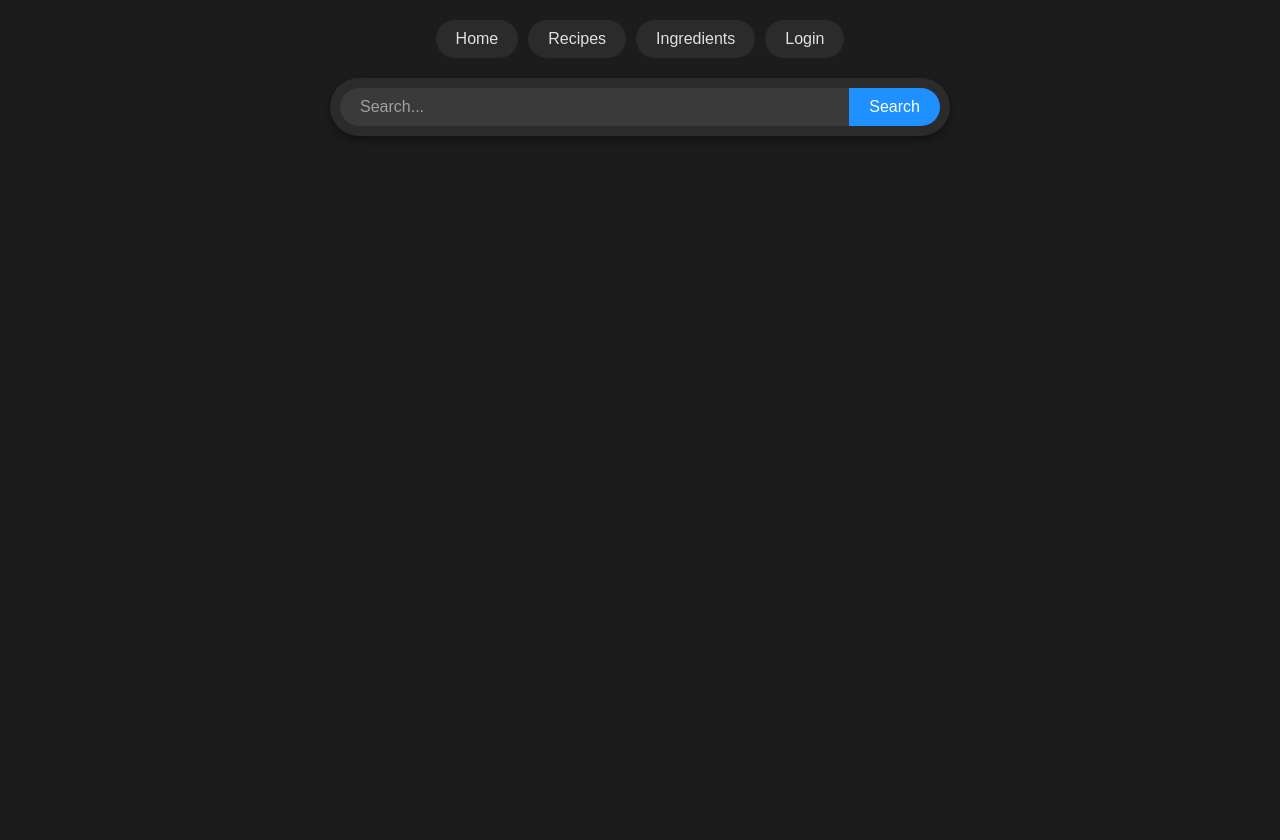
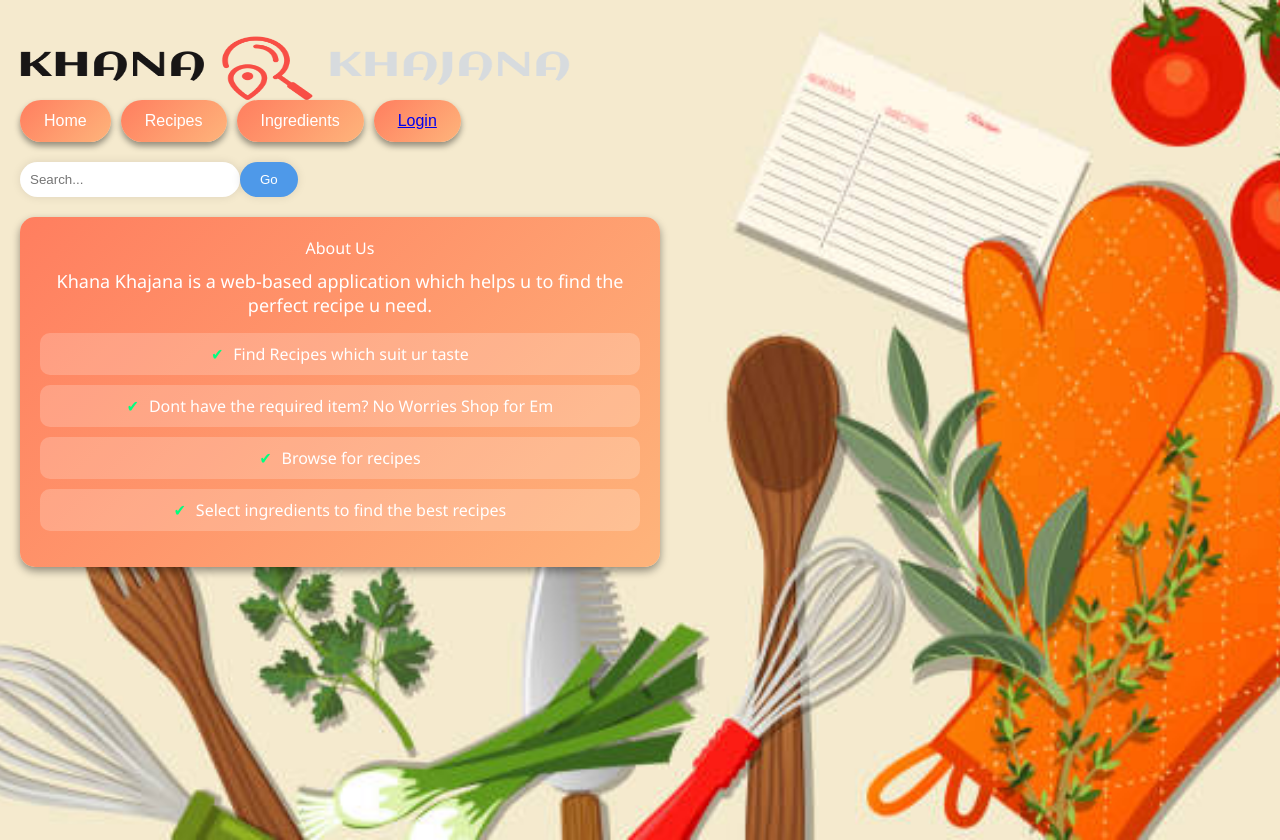
Before and after one commit to AadarG/KhanaKhajana, a plain HTML site: page index.html in a window 1280 px wide. Before the commit the page ends 800 px from the top, so only its background shows below. Drawn offline with Linux system fonts and the light colour scheme.

Commit message:
adar work implememtation

```diff
--- a/index.html
+++ b/index.html
@@ -7,15 +7,27 @@
     <link rel="stylesheet" href="style.css">
 </head>
 <body>
+    <img src="logo-no-background.png" alt="Logo" style="width:550px;height:80px">
     <div class="nav-container">
+
         <button class="nav-button">Home</button>
         <button class="nav-button">Recipes</button>
         <button class="nav-button">Ingredients</button>
-        <button class="nav-button">Login</button>
+        <button class="nav-button"><a href="/login">Login</a></button>
     </div>
-    <div class="search-container">
-        <input type="text" placeholder="Search..." class="search-input">
-        <button class="search-button">Search</button>
-    </div>
+    <div class="search">
+        <input placeholder="Search..." type="text">
+        <button type="submit">Go</button>
+      </div>
+<div class="po">
+    About Us
+    <p class="about-us">Khana Khajana is a web-based application which helps u to find the perfect recipe u need.</p>
+    <ul>
+        <li class="bullet">Find Recipes which suit ur taste</li>
+        <li class="bullet">Dont have the required item? No Worries Shop for Em</li>
+        <li class="bullet">Browse for recipes</li>
+        <li class="bullet">Select ingredients to find the best recipes</li>
+    </ul>
+</div>
 </body>
 </html>
--- a/style.css
+++ b/style.css
@@ -6,7 +6,10 @@ body {
     padding: 20px;
     display: flex;
     flex-direction: column;
-    align-items: center;
+    background-image: url('back.jpg');
+    background-size: cover;
+    background-position: center;
+    height: 100vh;
 }
 
 .nav-container {
@@ -16,68 +19,99 @@ body {
 }
 
 .nav-button {
-    background-color: #2b2b2b;
-    color: #e0e0e0;
+    background: linear-gradient(135deg, #ff7e5f, #feb47b);
+    color: #ffffff;
     border: none;
-    padding: 10px 20px;
+    padding: 12px 24px;
     border-radius: 25px;
     cursor: pointer;
     font-size: 16px;
-    transition: background-color 0.3s, transform 0.3s;
+    transition: background 0.3s, transform 0.3s, box-shadow 0.3s;
+    box-shadow: 0 4px 6px rgba(0, 0, 0, 0.4);
 }
 
 .nav-button:hover {
-    background-color: #3a3a3a;
+    background: linear-gradient(135deg, #feb47b, #ff7e5f);
     transform: scale(1.05);
+    box-shadow: 0 6px 10px rgba(0, 0, 0, 0.5);
 }
 
 .nav-button:focus {
     outline: none;
-    background-color: #4a4a4a;
+    background: linear-gradient(135deg, #ff6f61, #fe8a71);
+}
+.search {
+    display: inline-block;
+    position: relative;
+  }
+
+  .search input[type="text"] {
+    width: 200px;
+    padding: 10px;
+    border: none;
+    border-radius: 20px;
+    box-shadow: 0 0 10px rgba(0, 0, 0, 0.1);
+  }
+
+  .search button[type="submit"] {
+    background-color: #4e99e9;
+    border: none;
+    color: #fff;
+    cursor: pointer;
+    padding: 10px 20px;
+    border-radius: 20px;
+    box-shadow: 0 0 10px rgba(0, 0, 0, 0.1);
+    position: absolute;
+    transition: .9s ease;
+  }
+
+  .search button[type="submit"]:hover {
+    transform: scale(1.1);
+    color: rgb(255, 255, 255);
+    background-color: blue;
+  }
+  .po {
+    background: linear-gradient(135deg, #ff7e5f, #feb47b);
+    color: #ffffff;
+    padding: 20px;
+    border-radius: 15px;
+    box-shadow: 0 4px 8px rgba(0, 0, 0, 0.4);
+    max-width: 600px;
+    text-align: center;
+    margin-top: 20px;
 }
 
-.search-container {
-    display: flex;
-    align-items: center;
-    background-color: #2b2b2b;
-    padding: 10px;
-    border-radius: 50px;
-    box-shadow: 0 4px 8px rgba(0, 0, 0, 0.4);
-    width: 100%;
-    max-width: 600px;
+.po h2 {
+    font-size: 24px;
+    margin-bottom: 15px;
 }
 
-.search-input {
-    border: none;
-    outline: none;
-    padding: 10px 20px;
-    border-radius: 50px 0 0 50px;
-    width: 100%;
-    font-size: 16px;
-    background-color: #3a3a3a;
-    color: #e0e0e0;
-    transition: background-color 0.3s;
+.about-us {
+    font-size: 18px;
+    margin: 10px 0;
 }
 
-.search-input::placeholder {
-    color: #a0a0a0;
+.bullet {
+    list-style: none;
+    font-size: 16px;
+    margin: 10px 0;
+    padding: 10px;
+    background: rgba(255, 255, 255, 0.2);
+    border-radius: 10px;
+    transition: background 0.3s, transform 0.3s;
 }
 
-.search-input:focus {
-    background-color: #4a4a4a;
+.bullet:hover {
+    background: rgba(255, 255, 255, 0.3);
+    transform: scale(1.05);
 }
 
-.search-button {
-    border: none;
-    background-color: #1e90ff;
-    color: #ffffff;
-    padding: 10px 20px;
-    border-radius: 0 50px 50px 0;
-    cursor: pointer;
-    font-size: 16px;
-    transition: background-color 0.3s;
+.bullet::before {
+    content: '✔';
+    color: #00ff7f;
+    margin-right: 10px;
 }
 
-.search-button:hover {
-    background-color: #1c86ee;
+ul {
+    padding: 0;
 }
```
Also changed, not shown: back.jpg (added), backg.jpg (added), logo-color.png (added), logo-no-background.png (added).
